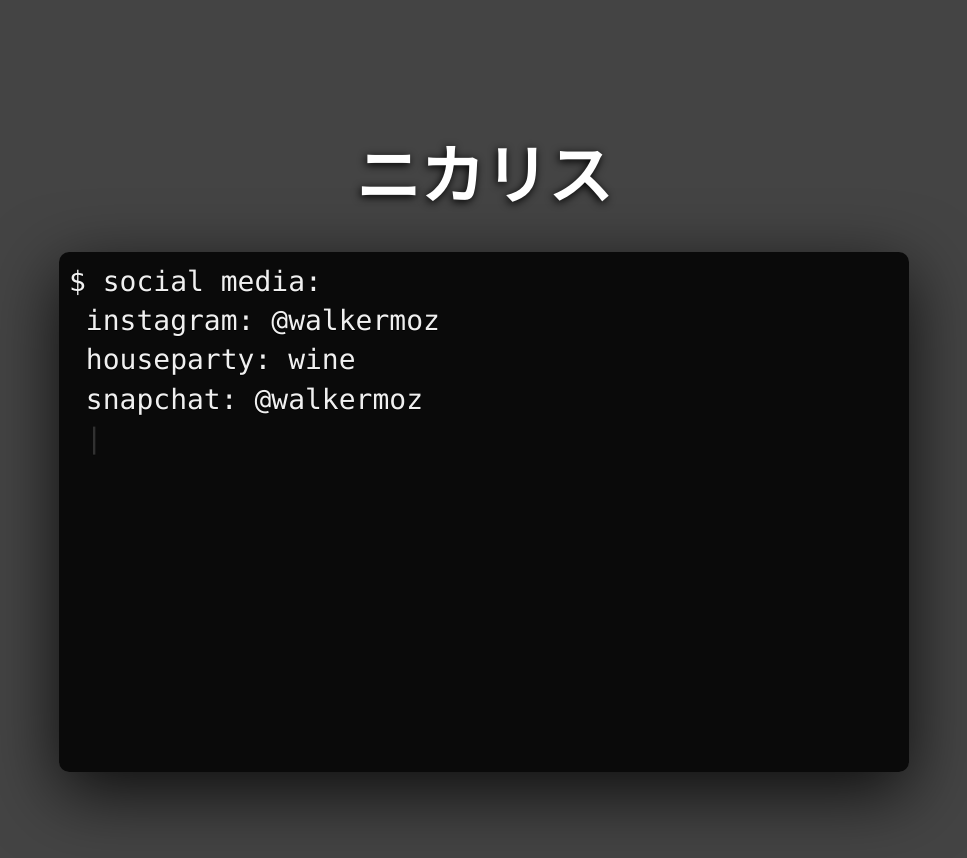
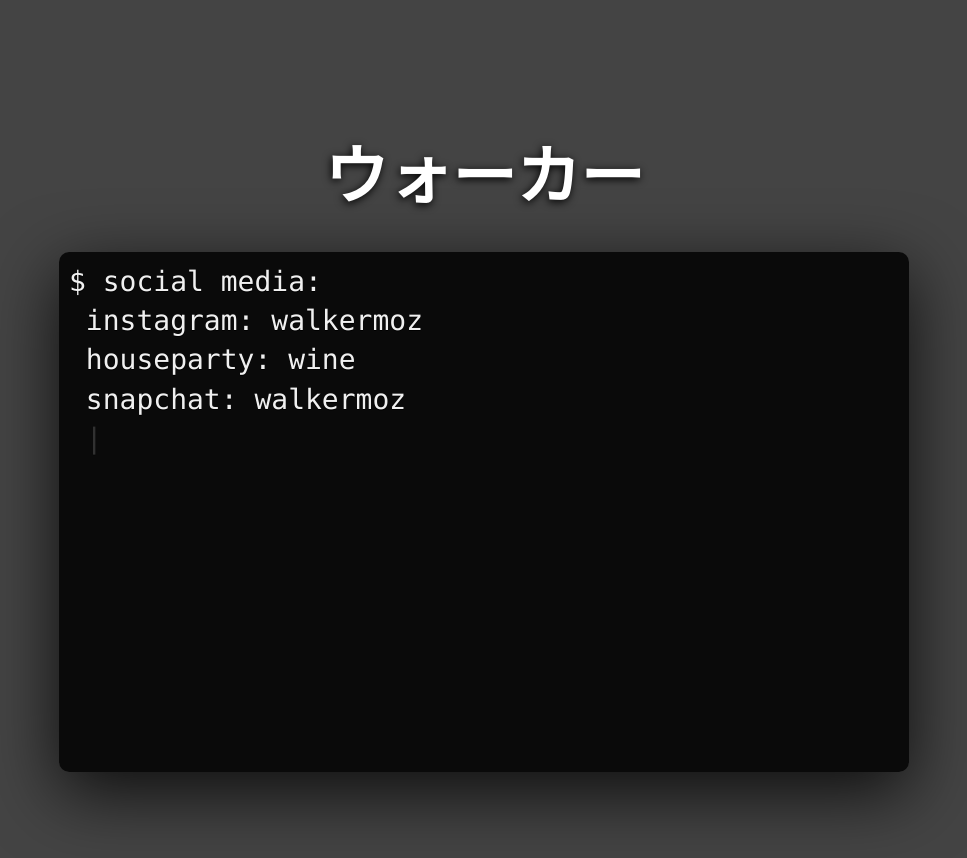
Before and after one commit to walker300/walker, a Jekyll site: the page index.html, which Jekyll copies as it is, in a window 1280 px wide. Shown: the top 858 px of the page, without its empty margins (156-1123 px from the left). Built offline with Jekyll 4.4.1, drawn with Linux system fonts in a browser that asks for light colours; nearby versions of some CDN libraries.

Commit message:
Update index.html

```diff
--- a/index.html
+++ b/index.html
@@ -12,7 +12,7 @@
 	<script>
 	$(function(){
 		$("#typed").typed({
-			strings: ["social media:\n instagram: @walkermoz \n houseparty: wine \n snapchat: @walkermoz \n "],
+			strings: ["social media:\n instagram: walkermoz \n houseparty: wine \n snapchat: walkermoz \n "],
 			typeSpeed: 1,
       callback: function(){
       }
@@ -25,7 +25,7 @@
 <body>
 <div class="header">
 	<div class="head-wrap">
-		<h1 class="h1">ニカリス</h1>
+		<h1 class="h1">ウォーカー</h1>
 		<div class="text-editor-wrap">
 		<div class="text-body">
 		$ <span id="typed" style="white-space:pre"></span>
```
Also changed, not shown: other parts of index.html (+1 -1 lines).
